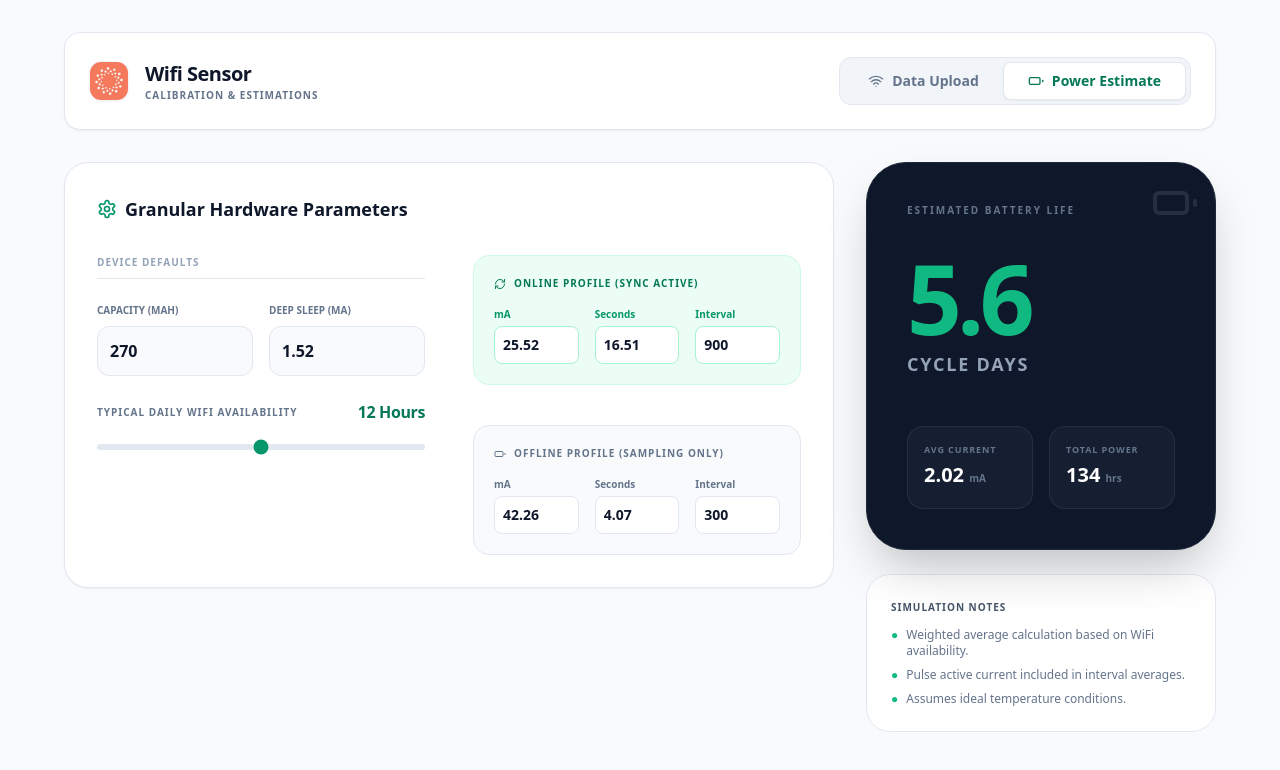
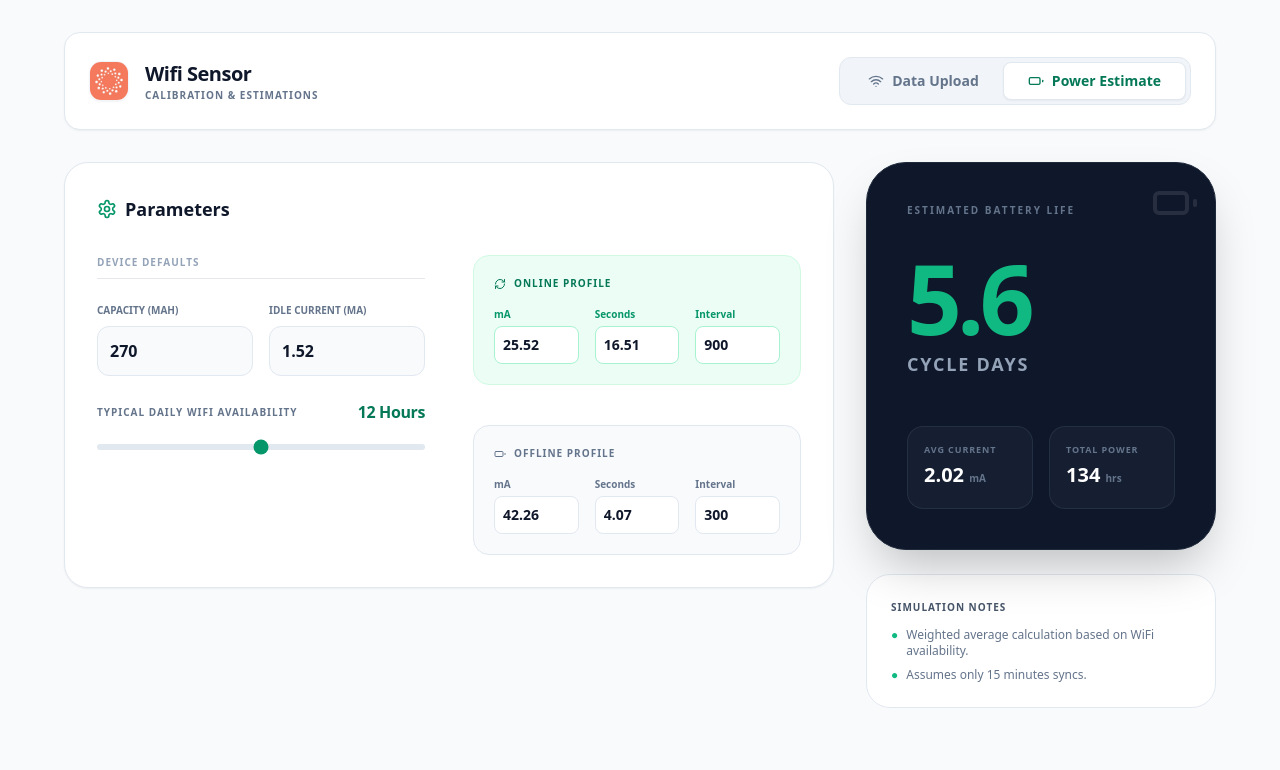
Before and after one commit to pedromarinho94/upload-estimation, a React (Vite) app: page / in a window 1280 px wide. Both pictures are taken after a click on the button "Power Estimate". Shown: the top 770 px of the page. Built offline with nearby package versions, Linux system fonts and the light colour scheme.

Commit message:
minor design

```diff
--- a/src/App.jsx
+++ b/src/App.jsx
@@ -352,7 +352,7 @@ export default function App() {
                         <div className="space-y-6">
                             <div className="bg-white border border-slate-200 rounded-3xl p-8 shadow-sm">
                                 <h2 className="text-lg font-bold mb-8 flex items-center gap-2">
-                                    <Settings className="w-5 h-5 text-emerald-600" /> Granular Hardware Parameters
+                                    <Settings className="w-5 h-5 text-emerald-600" /> Parameters
                                 </h2>
 
                                 <div className="grid md:grid-cols-2 gap-x-12 gap-y-10">
@@ -364,7 +364,7 @@ export default function App() {
                                                 <input type="number" value={batteryCapacity} onChange={e => setBatteryCapacity(Number(e.target.value))} className="w-full bg-slate-50 border border-slate-200 p-3 rounded-xl font-bold" />
                                             </div>
                                             <div>
-                                                <label className="text-[10px] font-bold text-slate-500 block mb-2 uppercase">Deep Sleep (mA)</label>
+                                                <label className="text-[10px] font-bold text-slate-500 block mb-2 uppercase">Idle Current (mA)</label>
                                                 <input type="number" step="0.01" value={idleCurrent} onChange={e => setIdleCurrent(Number(e.target.value))} className="w-full bg-slate-50 border border-slate-200 p-3 rounded-xl font-bold" />
                                             </div>
                                         </div>
@@ -381,7 +381,7 @@ export default function App() {
                                     <section className="space-y-10">
                                         <div className="p-5 bg-emerald-50 rounded-2xl border border-emerald-100">
                                             <div className="flex items-center gap-2 text-emerald-700 font-black uppercase text-[10px] tracking-widest mb-4">
-                                                <RefreshCw className="w-3 h-3" /> Online Profile (Sync active)
+                                                <RefreshCw className="w-3 h-3" /> Online Profile
                                             </div>
                                             <div className="grid grid-cols-3 gap-4">
                                                 <div>
@@ -401,7 +401,7 @@ export default function App() {
 
                                         <div className="p-5 bg-slate-50 rounded-2xl border border-slate-200">
                                             <div className="flex items-center gap-2 text-slate-500 font-black uppercase text-[10px] tracking-widest mb-4">
-                                                <Battery className="w-3 h-3" /> Offline Profile (Sampling only)
+                                                <Battery className="w-3 h-3" /> Offline Profile
                                             </div>
                                             <div className="grid grid-cols-3 gap-4">
                                                 <div>
@@ -447,8 +447,7 @@ export default function App() {
                                 <h4 className="font-bold text-slate-600 mb-2 uppercase tracking-widest text-[10px]">Simulation Notes</h4>
                                 <ul className="space-y-2 text-slate-500 font-medium">
                                     <li className="flex gap-2"><span className="text-emerald-500">●</span> Weighted average calculation based on WiFi availability.</li>
-                                    <li className="flex gap-2"><span className="text-emerald-500">●</span> Pulse active current included in interval averages.</li>
-                                    <li className="flex gap-2"><span className="text-emerald-500">●</span> Assumes ideal temperature conditions.</li>
+                                    <li className="flex gap-2"><span className="text-emerald-500">●</span> Assumes only 15 minutes syncs.</li>
                                 </ul>
                             </div>
                         </aside>
```
